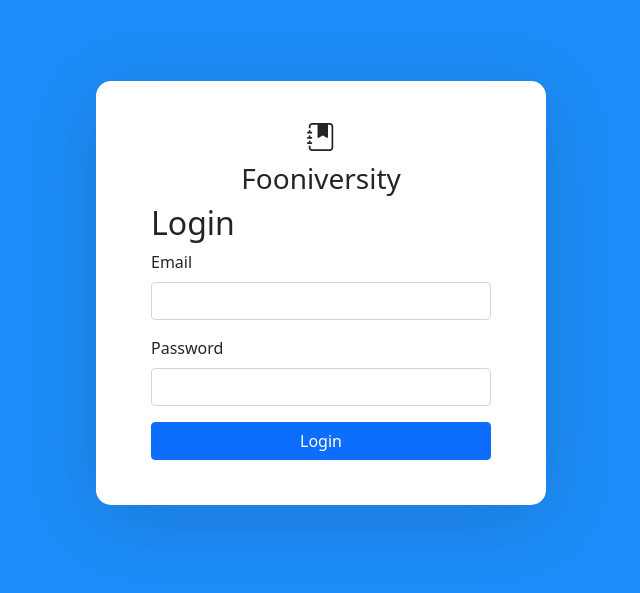
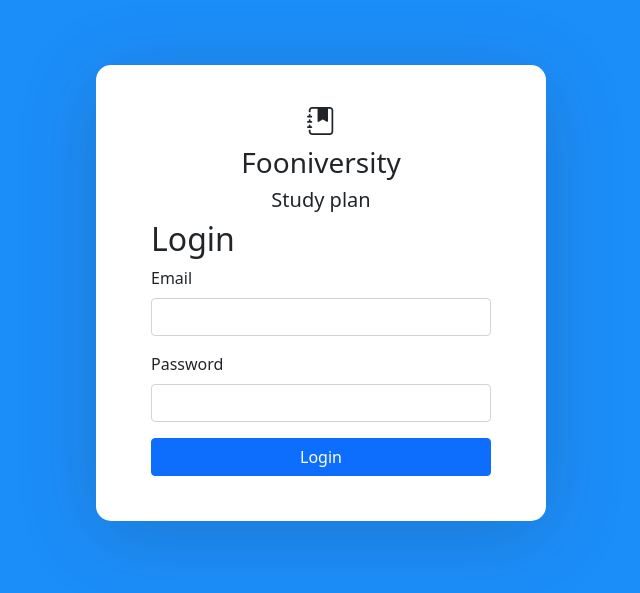
Before and after one commit to Marcondiro/webapp1-exam, a React (Create React App) app in the folder client/: page /login in a window 1280 px wide. Shown: the part 107-700 px from the top of the page, without its empty margins (319-959 px from the left). Built offline with nearby package versions, Linux system fonts and the light colour scheme; no server answers.

Commit message:
Scrollbar on tables

```diff
--- a/client/src/App.css
+++ b/client/src/App.css
@@ -1,9 +1,5 @@
 * {
   box-sizing: border-box;
-}
-
-body {
-  min-height: 100vh;
 }
 
 body,
@@ -11,8 +7,8 @@ html,
 .App,
 #root,
 .auth-wrapper {
-  width: 100%;
-  height: 100%;
+  width: 100vw;
+  height: 100vh;
 }
 
 .auth-wrapper {
@@ -33,7 +29,7 @@ html,
   transition: all .3s;
 }
 
-h3 {
+.login-description {
   text-align: center;
 }
 
@@ -68,6 +64,23 @@ button.unstyled {
   color: red;
 }
 
-.table-responsive {
-  max-height:90%;
+div.App {
+  max-height: 100vh;
 }
+
+div {
+  overflow-y: auto;
+}
+
+.main-row {
+  height: calc(100vh - 72px);
+}
+
+header.app-header {
+  height: 72px;
+}
+
+div.row,
+div.col {
+  max-height: 100%;
+}
--- a/client/src/components/coursesTable.js
+++ b/client/src/components/coursesTable.js
@@ -11,7 +11,7 @@ export default function CoursesTable(props) {
     })
   }
 
-  return <div className="table-responsive"><Table className="table-hover">
+  return <Table className="table-hover">
     <thead>
       <tr>
         <th></th>
@@ -32,7 +32,7 @@ export default function CoursesTable(props) {
         />
       )}
     </tbody>
-  </Table></div>
+  </Table>
 }
 
 function CourseRow(props) {
--- a/client/src/components/loginComponents.js
+++ b/client/src/components/loginComponents.js
@@ -6,8 +6,9 @@ export default function LoginPage(props) {
   return (
     <div className="auth-wrapper">
       <div className="auth-inner">
-        <h3><i className="bi bi-journal-bookmark-fill"></i></h3>
-        <h3>Fooniversity</h3>
+        <h3 className='login-description'><i className="bi bi-journal-bookmark-fill"></i></h3>
+        <h3 className='login-description'>Fooniversity</h3>
+        <h5 className='login-description'>Study plan</h5>
         <h2>Login</h2>
         <LoginForm {...props} />
       </div>
--- a/client/src/components/mainPage.js
+++ b/client/src/components/mainPage.js
@@ -6,17 +6,14 @@ import CoursesTable from './coursesTable';
 
 function MainPage(props) {
   return <>
-    <header className="App-header sticky-top">
+    <header className="app-header">
       <StudyPlanNavbar logout={props.logout} user={props.user} />
     </header>
     <main>
       <Container fluid={true}>
-        <Row>
-          <Col><h2>Courses</h2></Col>
-          {props.user && <Col><h2>My study plan</h2></Col>}
-        </Row>
-        <Row>
+        <Row className='main-row'>
           <Col>
+            <h2>Courses</h2>
             <CoursesTable {...props} logout={undefined} />
           </Col>
           <Outlet />
--- a/client/src/components/studyPlanComponents.js
+++ b/client/src/components/studyPlanComponents.js
@@ -6,6 +6,7 @@ function StudyPlan(props) {
   const { studyPlan, setStudyPlan, setEditMode } = props;
 
   return <Col>
+    <h2>My study plan</h2>
     {studyPlan ?
       <StudyPlanTable {...props} /> :
       <CreateStudyPlanForm setStudyPlan={setStudyPlan} setEditMode={setEditMode} />
```
